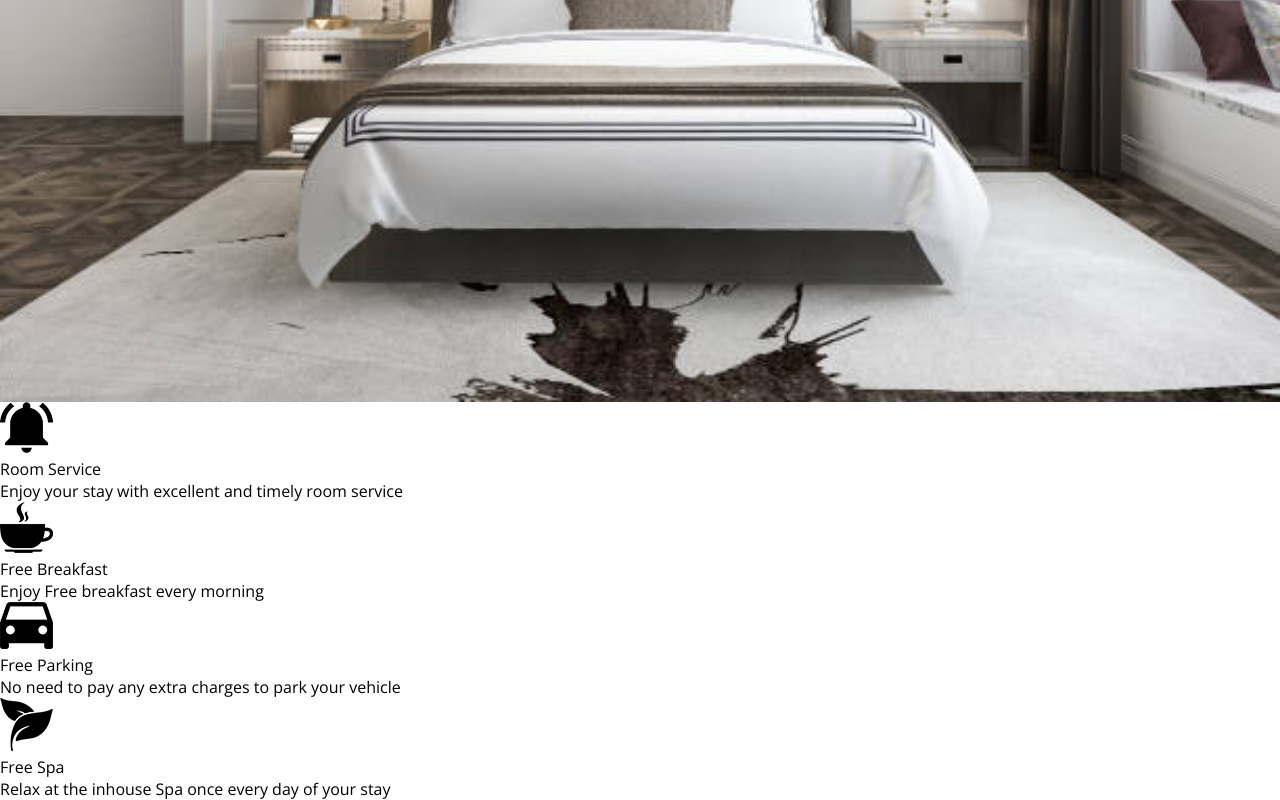
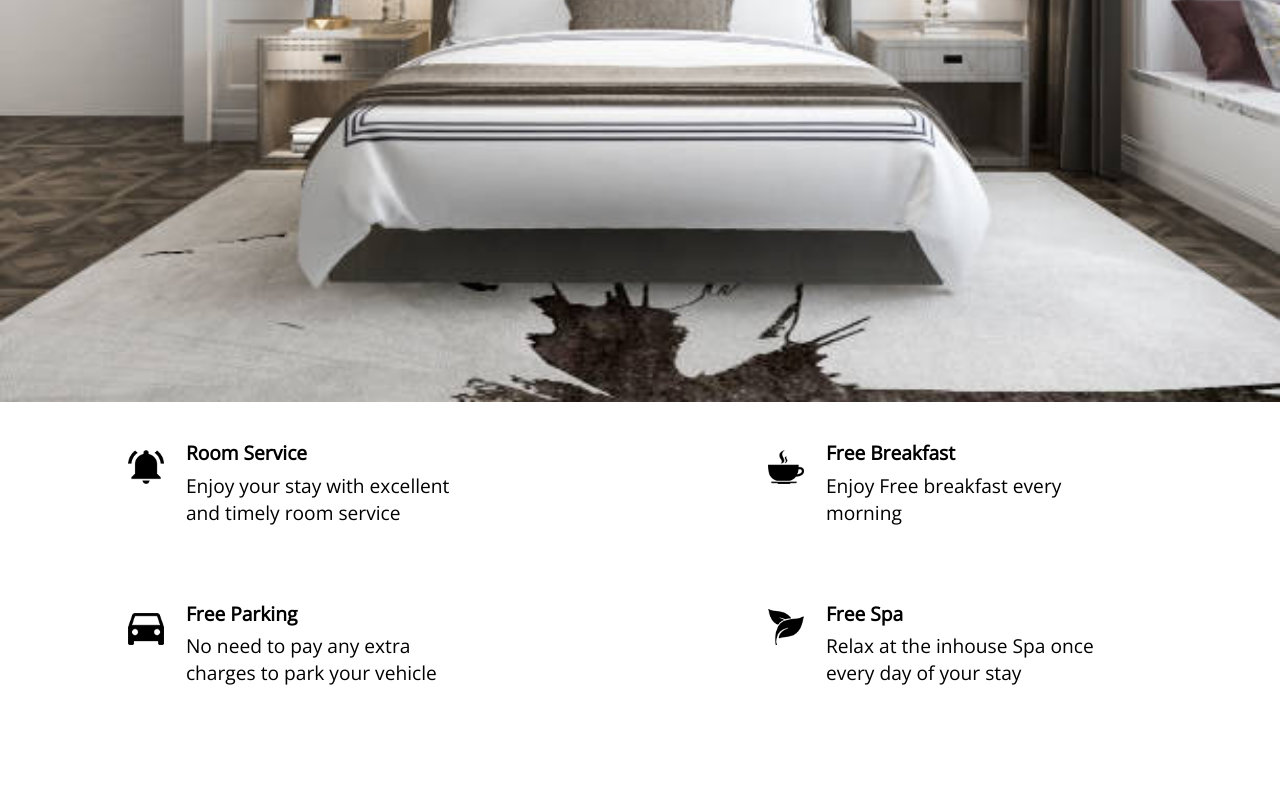
Before and after one commit to GeoffreyMokua/Hotel-booking-app, a plain HTML site: page index.html in a window 1280 px wide. Shown: the part 800-1600 px from the top of the page. After the commit the page ends 1523 px from the top, so only its background shows below. Drawn offline with nearby package versions, Linux system fonts and the light colour scheme.

Commit message:
this commit will style the middle section

```diff
--- a/style.css
+++ b/style.css
@@ -81,3 +81,34 @@
      left: 50%;
        color: tomato;
    }
+   .tm-service{
+    max-width: 30%;
+    width: 30%;
+    margin: 1.5% 12% 1.5% 10%;
+}
+.tm-servicesection{
+    display: flex;
+}
+.tm-serimage{
+    display: inline-block;
+    max-width: 20%;
+    width: 10%;
+    height: auto;
+padding-bottom: 10%;
+
+
+}
+.tm-service div{
+    display: inline-block;
+
+    max-width: 75%;
+    padding: 5%;
+}
+.tm-service p{
+    font-size: 1.5vmax;
+
+}
+.tm-service .b{
+    padding-bottom: 2%;
+    font-weight: 700;
+}
```
